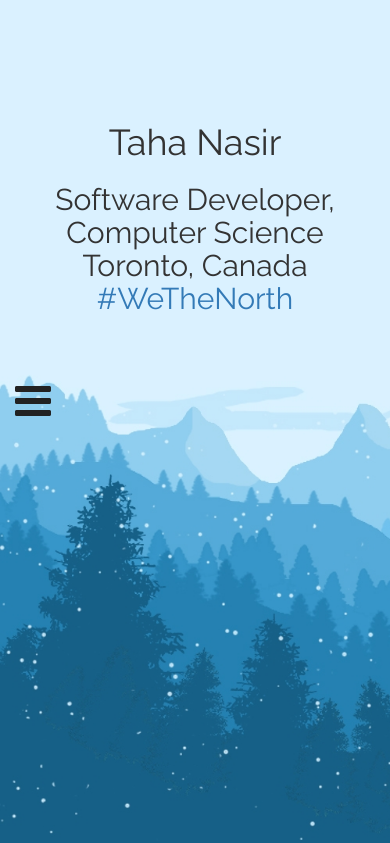
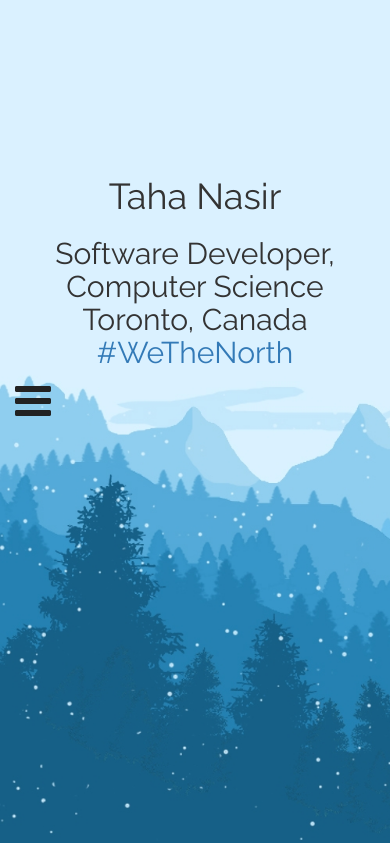
Before and after one commit to tahanasir/tahanasir.github.io, a PHP site: page / in a window 390 px wide. Shown: the top 843 px of the page. Run offline with PHP 8.4, Linux system fonts and the light colour scheme; some libraries are stand-ins or nearby versions.

Commit message:
smaller screen sizes2

```diff
--- a/css/style.css
+++ b/css/style.css
@@ -79,6 +79,6 @@
   }
 
   #home-h1 {
-    padding-top: 20%;
+    padding-top: 35%;
   }
 }
```
